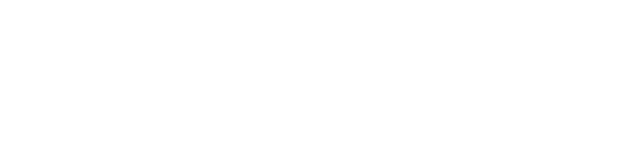
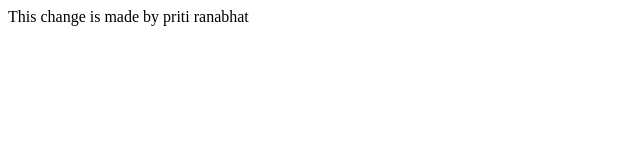
Before and after one commit to pritikaaa/team4-assignment, a plain HTML site: page index.html in a window 1280 px wide. Shown: the whole page, without its empty margins (0-640 px from the left). Drawn offline with Linux system fonts and the light colour scheme.

Commit message:
added by priti

```diff
--- a/index.html
+++ b/index.html
@@ -7,5 +7,7 @@
 </head>
 <body>
 
+
+    This change is made by priti ranabhat
 </body>
 </html>
```
